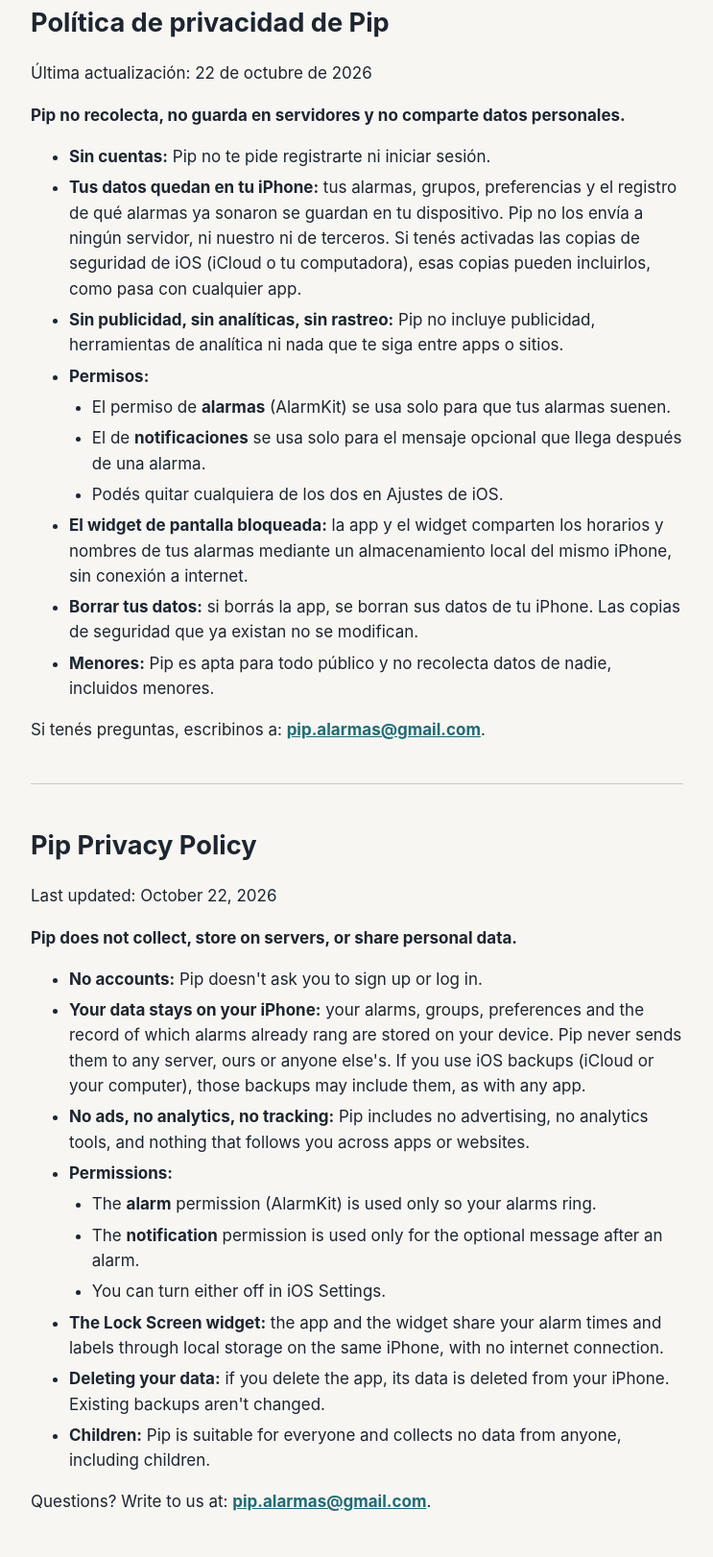
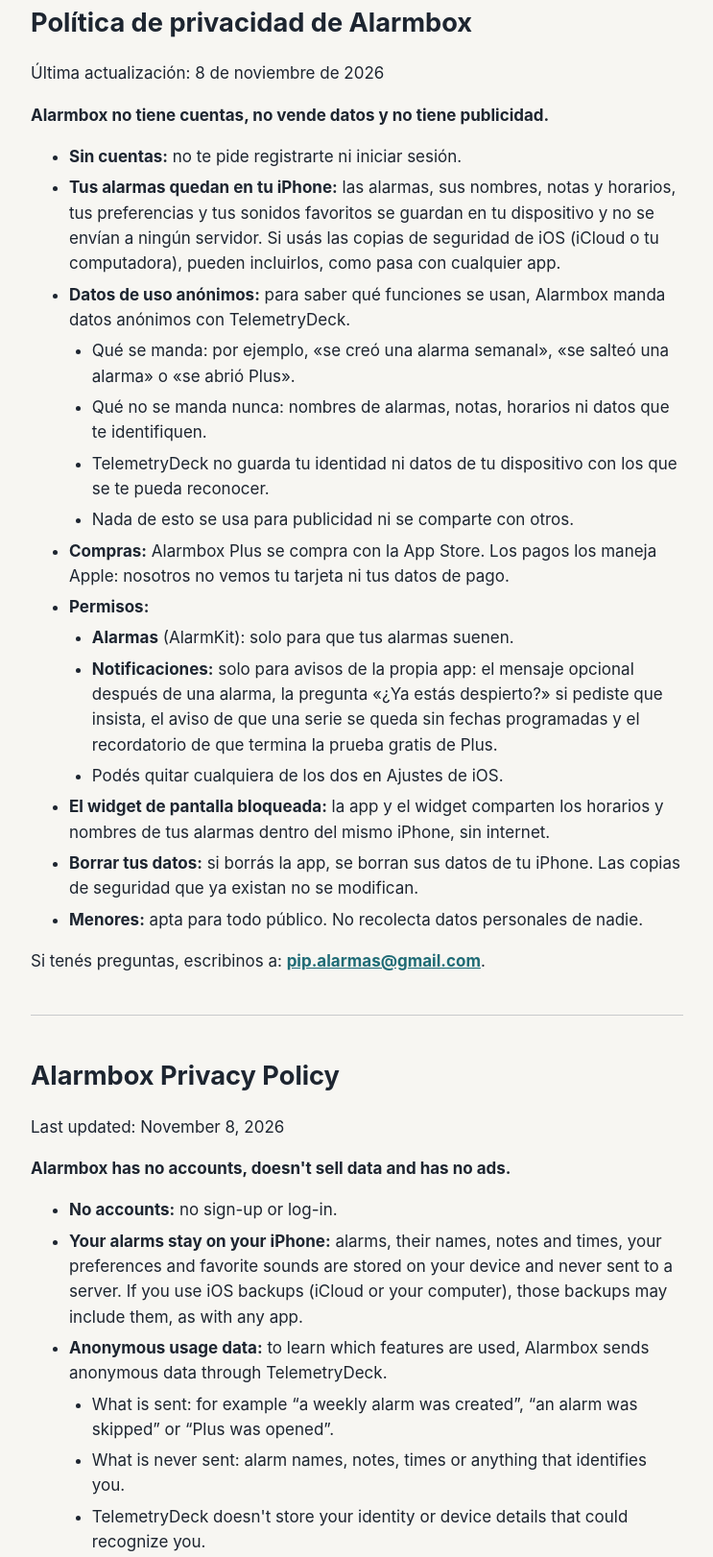
Before and after one commit to leadiber/pip-app, a plain HTML site: page privacidad.html in a window 1280 px wide. Shown: the part 67-1689 px from the top of the page at 96% size, without its empty margins (268-1011 px from the left). Drawn offline with Linux system fonts and the light colour scheme.

Commit message:
Alarmbox: política de privacidad con TelemetryDeck (anónimo), compras y avisos
Co-Authored-By: Claude Opus 5.5 <noreply@anthropic.com>

```diff
--- a/privacidad.html
+++ b/privacidad.html
@@ -1,40 +1,50 @@
-<!doctype html><html lang="es"><head><meta charset="utf-8"><meta name="viewport" content="width=device-width,initial-scale=1"><title>Pip · Privacidad</title><style>
+<!doctype html><html lang="es"><head><meta charset="utf-8"><meta name="viewport" content="width=device-width,initial-scale=1"><title>Alarmbox · Privacidad</title><style>
 :root{--bg:#f7f6f2;--fg:#1d2530;--muted:#5b6573;--accent:#1f6b75}
 @media (prefers-color-scheme:dark){:root{--bg:#141820;--fg:#eef1f4;--muted:#a7b0bb;--accent:#6cc3cd}}
 body{margin:0;background:var(--bg);color:var(--fg);font:17px/1.55 -apple-system,BlinkMacSystemFont,"Segoe UI",sans-serif}
 main{max-width:680px;margin:0 auto;padding:32px 16px 64px}
 h1{font-size:1.6em;margin-top:1.4em}a{color:var(--accent)}li{margin:.35em 0}li.sub{margin-left:1.4em}
 .muted{color:var(--muted)}hr{border:0;border-top:1px solid var(--muted);opacity:.3;margin:2.5em 0}
-</style></head><body><main><h1>Política de privacidad de Pip</h1>
-<p>Última actualización: 22 de octubre de 2026</p>
-<p><strong>Pip no recolecta, no guarda en servidores y no comparte datos personales.</strong></p>
+</style></head><body><main><h1>Política de privacidad de Alarmbox</h1>
+<p>Última actualización: 8 de noviembre de 2026</p>
+<p><strong>Alarmbox no tiene cuentas, no vende datos y no tiene publicidad.</strong></p>
 <ul>
-<li><strong>Sin cuentas:</strong> Pip no te pide registrarte ni iniciar sesión.</li>
-<li><strong>Tus datos quedan en tu iPhone:</strong> tus alarmas, grupos, preferencias y el registro de qué alarmas ya sonaron se guardan en tu dispositivo. Pip no los envía a ningún servidor, ni nuestro ni de terceros. Si tenés activadas las copias de seguridad de iOS (iCloud o tu computadora), esas copias pueden incluirlos, como pasa con cualquier app.</li>
-<li><strong>Sin publicidad, sin analíticas, sin rastreo:</strong> Pip no incluye publicidad, herramientas de analítica ni nada que te siga entre apps o sitios.</li>
+<li><strong>Sin cuentas:</strong> no te pide registrarte ni iniciar sesión.</li>
+<li><strong>Tus alarmas quedan en tu iPhone:</strong> las alarmas, sus nombres, notas y horarios, tus preferencias y tus sonidos favoritos se guardan en tu dispositivo y no se envían a ningún servidor. Si usás las copias de seguridad de iOS (iCloud o tu computadora), pueden incluirlos, como pasa con cualquier app.</li>
+<li><strong>Datos de uso anónimos:</strong> para saber qué funciones se usan, Alarmbox manda datos anónimos con TelemetryDeck.</li>
+<li class="sub">Qué se manda: por ejemplo, «se creó una alarma semanal», «se salteó una alarma» o «se abrió Plus».</li>
+<li class="sub">Qué no se manda nunca: nombres de alarmas, notas, horarios ni datos que te identifiquen.</li>
+<li class="sub">TelemetryDeck no guarda tu identidad ni datos de tu dispositivo con los que se te pueda reconocer.</li>
+<li class="sub">Nada de esto se usa para publicidad ni se comparte con otros.</li>
+<li><strong>Compras:</strong> Alarmbox Plus se compra con la App Store. Los pagos los maneja Apple: nosotros no vemos tu tarjeta ni tus datos de pago.</li>
 <li><strong>Permisos:</strong></li>
-<li class="sub">El permiso de <strong>alarmas</strong> (AlarmKit) se usa solo para que tus alarmas suenen.</li>
-<li class="sub">El de <strong>notificaciones</strong> se usa solo para el mensaje opcional que llega después de una alarma.</li>
+<li class="sub"><strong>Alarmas</strong> (AlarmKit): solo para que tus alarmas suenen.</li>
+<li class="sub"><strong>Notificaciones:</strong> solo para avisos de la propia app: el mensaje opcional después de una alarma, la pregunta «¿Ya estás despierto?» si pediste que insista, el aviso de que una serie se queda sin fechas programadas y el recordatorio de que termina la prueba gratis de Plus.</li>
 <li class="sub">Podés quitar cualquiera de los dos en Ajustes de iOS.</li>
-<li><strong>El widget de pantalla bloqueada:</strong> la app y el widget comparten los horarios y nombres de tus alarmas mediante un almacenamiento local del mismo iPhone, sin conexión a internet.</li>
+<li><strong>El widget de pantalla bloqueada:</strong> la app y el widget comparten los horarios y nombres de tus alarmas dentro del mismo iPhone, sin internet.</li>
 <li><strong>Borrar tus datos:</strong> si borrás la app, se borran sus datos de tu iPhone. Las copias de seguridad que ya existan no se modifican.</li>
-<li><strong>Menores:</strong> Pip es apta para todo público y no recolecta datos de nadie, incluidos menores.</li>
+<li><strong>Menores:</strong> apta para todo público. No recolecta datos personales de nadie.</li>
 </ul>
 <p>Si tenés preguntas, escribinos a: <strong><a href="mailto:pip.alarmas@gmail.com">pip.alarmas@gmail.com</a></strong>.</p>
 <hr>
-<h1>Pip Privacy Policy</h1>
-<p>Last updated: October 22, 2026</p>
-<p><strong>Pip does not collect, store on servers, or share personal data.</strong></p>
+<h1>Alarmbox Privacy Policy</h1>
+<p>Last updated: November 8, 2026</p>
+<p><strong>Alarmbox has no accounts, doesn&#x27;t sell data and has no ads.</strong></p>
 <ul>
-<li><strong>No accounts:</strong> Pip doesn&#x27;t ask you to sign up or log in.</li>
-<li><strong>Your data stays on your iPhone:</strong> your alarms, groups, preferences and the record of which alarms already rang are stored on your device. Pip never sends them to any server, ours or anyone else&#x27;s. If you use iOS backups (iCloud or your computer), those backups may include them, as with any app.</li>
-<li><strong>No ads, no analytics, no tracking:</strong> Pip includes no advertising, no analytics tools, and nothing that follows you across apps or websites.</li>
+<li><strong>No accounts:</strong> no sign-up or log-in.</li>
+<li><strong>Your alarms stay on your iPhone:</strong> alarms, their names, notes and times, your preferences and favorite sounds are stored on your device and never sent to a server. If you use iOS backups (iCloud or your computer), those backups may include them, as with any app.</li>
+<li><strong>Anonymous usage data:</strong> to learn which features are used, Alarmbox sends anonymous data through TelemetryDeck.</li>
+<li class="sub">What is sent: for example &ldquo;a weekly alarm was created&rdquo;, &ldquo;an alarm was skipped&rdquo; or &ldquo;Plus was opened&rdquo;.</li>
+<li class="sub">What is never sent: alarm names, notes, times or anything that identifies you.</li>
+<li class="sub">TelemetryDeck doesn&#x27;t store your identity or device details that could recognize you.</li>
+<li class="sub">None of this is used for advertising or shared with others.</li>
+<li><strong>Purchases:</strong> Alarmbox Plus is bought through the App Store. Apple handles payments: we never see your card or payment details.</li>
 <li><strong>Permissions:</strong></li>
-<li class="sub">The <strong>alarm</strong> permission (AlarmKit) is used only so your alarms ring.</li>
-<li class="sub">The <strong>notification</strong> permission is used only for the optional message after an alarm.</li>
+<li class="sub"><strong>Alarms</strong> (AlarmKit): only so your alarms ring.</li>
+<li class="sub"><strong>Notifications:</strong> only for the app&#x27;s own notices: the optional message after an alarm, the &ldquo;Are you awake?&rdquo; check if you asked it to keep insisting, the notice when a series runs out of scheduled dates, and the reminder that your Plus free trial is ending.</li>
 <li class="sub">You can turn either off in iOS Settings.</li>
-<li><strong>The Lock Screen widget:</strong> the app and the widget share your alarm times and labels through local storage on the same iPhone, with no internet connection.</li>
-<li><strong>Deleting your data:</strong> if you delete the app, its data is deleted from your iPhone. Existing backups aren&#x27;t changed.</li>
-<li><strong>Children:</strong> Pip is suitable for everyone and collects no data from anyone, including children.</li>
+<li><strong>Lock Screen widget:</strong> the app and widget share your alarm times and names on the same iPhone, with no internet.</li>
+<li><strong>Deleting your data:</strong> deleting the app deletes its data from your iPhone. Existing backups aren&#x27;t changed.</li>
+<li><strong>Children:</strong> suitable for everyone. No personal data is collected from anyone.</li>
 </ul>
 <p>Questions? Write to us at: <strong><a href="mailto:pip.alarmas@gmail.com">pip.alarmas@gmail.com</a></strong>.</p></main></body></html>
```
